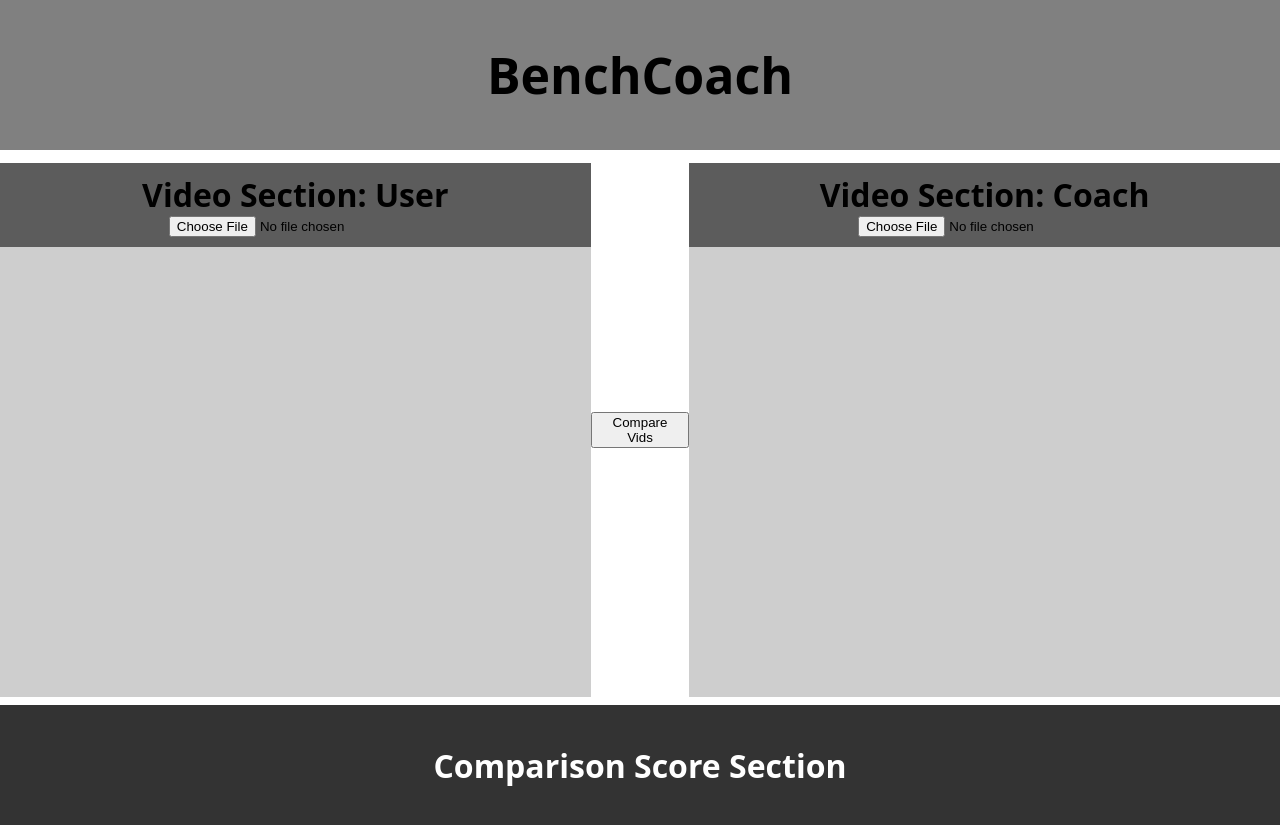
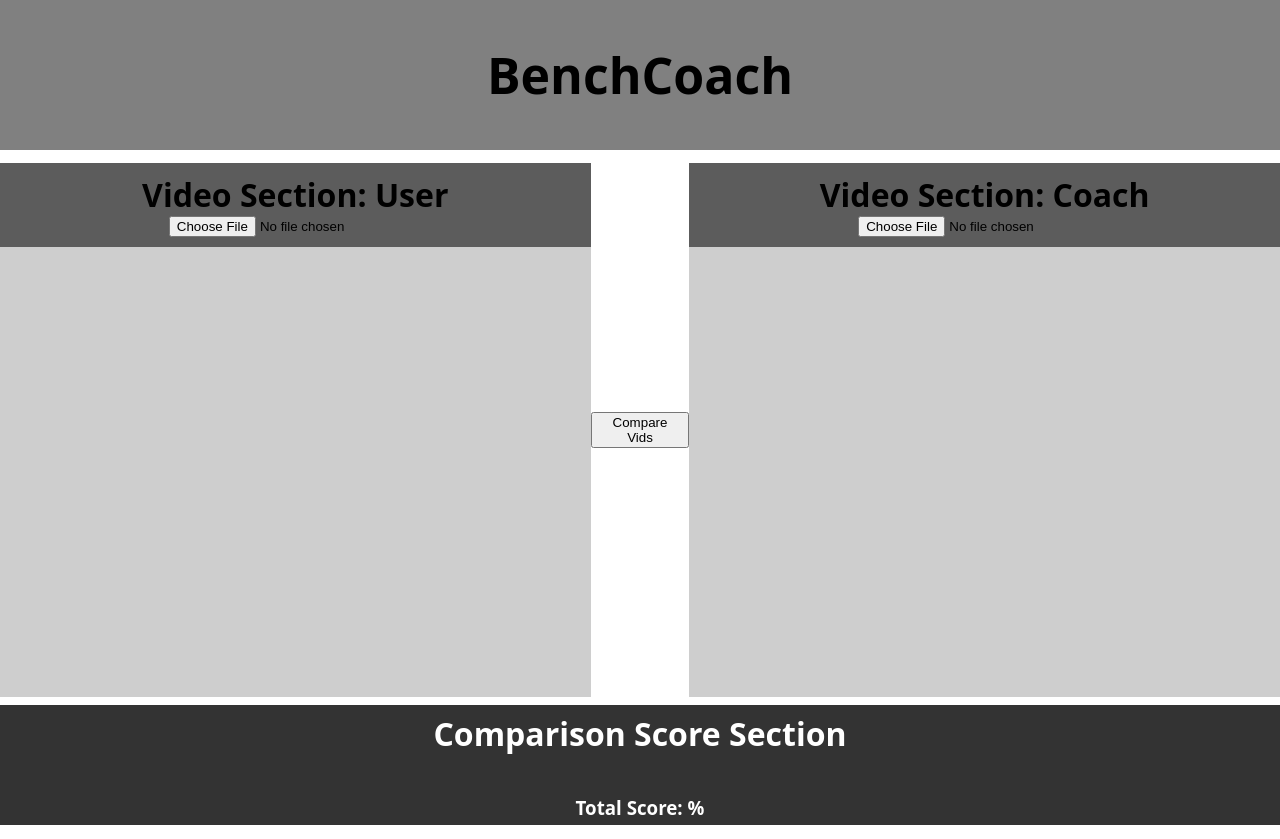
Before and after one commit to jhein1892/3D_pose_modeling, a React (Create React App) app in the folder front/: page / in a window 1280 px wide. Built offline with nearby package versions, Linux system fonts and the light colour scheme.

Commit message:
displaying comparison scores now

```diff
--- a/front/src/components/main.js
+++ b/front/src/components/main.js
@@ -7,6 +7,8 @@ export default function MainPage()
 {
 
     const [videoTitle, setVideoTitle] = useState({"User":null, "Coach": null})
+    const [compAccuracy, setCompAccuracy] = useState();
+    const [lmAccuracy, setLmAccuracy] = useState();
 
     function handleVideoCompare(){
         // Need to pass a video to the backend
@@ -19,7 +21,10 @@ export default function MainPage()
             headers: {'Content-Type': 'multipart/form-data'}
         })
         .then((response) => {
-            console.log(response)
+            console.log(response.data)
+            let totAccuracy = (response.data.accuracy * 100).toFixed(2)
+            setCompAccuracy(totAccuracy)
+            setLmAccuracy(response.data.normalized)
         })
     }
 
@@ -32,6 +37,9 @@ export default function MainPage()
             </div>
             <div className="comparison_wrapper">
                 <h1>Comparison Score Section</h1>
+                <div>
+                    <h3>Total Score: %{compAccuracy&& <span>{compAccuracy}</span>}</h3>
+                </div>
             </div>
 
         </div>
--- a/front/src/styles/Main.sass
+++ b/front/src/styles/Main.sass
@@ -19,3 +19,5 @@
         align-items: center
         background: #333333
         color: white
+        display: flex
+        flex-direction: column
```
Also changed, not shown: 1 other file (tests, documents, lock files or other folders).
